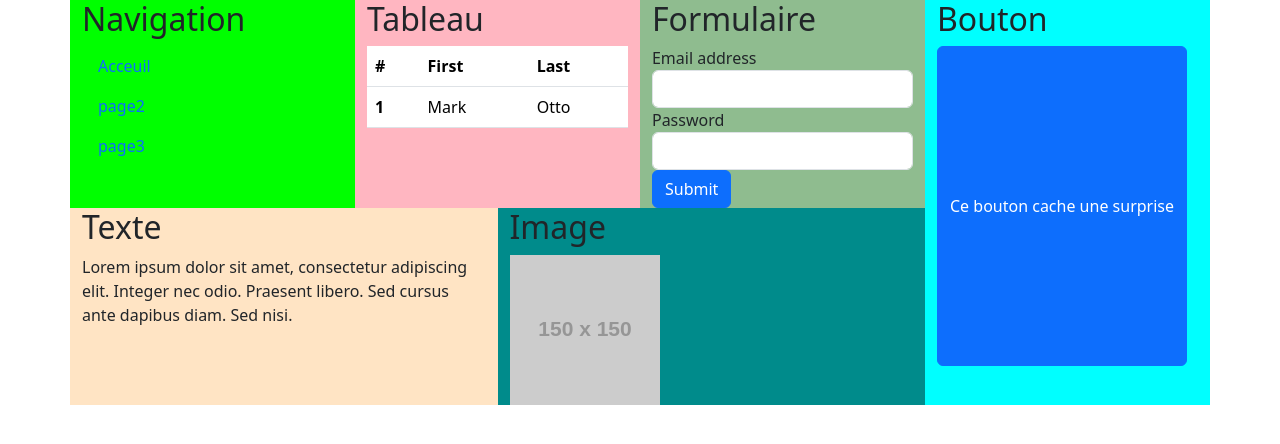
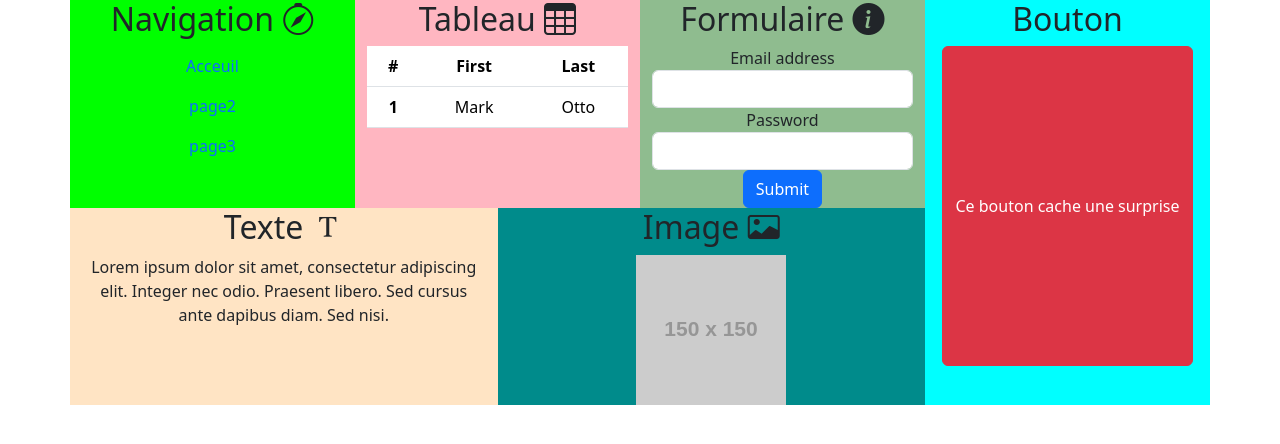
Before and after one commit to luidgi-gaudin/tp-bts-SIO, a plain HTML site: page page3.html in a window 1280 px wide. Drawn offline with nearby package versions, Linux system fonts and the light colour scheme; placeholder pictures from the web are drawn by us.

Commit message:
TP4 bootstrap components

```diff
--- a/css/style.css
+++ b/css/style.css
@@ -1,5 +1,10 @@
+@import url("https://cdn.jsdelivr.net/npm/bootstrap-icons@1.11.3/font/bootstrap-icons.min.css");
+
 .full button{
     height: 20rem;
     min-height: 20rem;
     max-height: 20rem;
 }
+div{
+    text-align: center;
+}
--- a/page3.html
+++ b/page3.html
@@ -4,6 +4,7 @@
     <head>
         <meta charset="UTF-8">
         <meta name="viewport" content="width=device-width, initial-scale=1.0">
+        <link rel="stylesheet" href="css/style.css">
         <link href="https://cdn.jsdelivr.net/npm/bootstrap@5.3.3/dist/css/bootstrap.min.css" rel="stylesheet"
             integrity="sha384-QWTKZyjpPEjISv5WaRU9OFeRpok6YctnYmDr5pNlyT2bRjXh0JMhjY6hW+ALEwIH" crossorigin="anonymous">
         <title>Ma page</title>
@@ -15,7 +16,7 @@
                 <div class="col-md-9">
                     <div class="row">
                         <div class="col-md-4" style="background-color: lime;">
-                            <h2>Navigation</h2>
+                            <h2>Navigation <i class="bi bi-compass"></i></h2>
                             <ul class="nav flex-column">
                                 <li class="nav-item">
                                     <a class="nav-link active" href="index.html">Acceuil</a>
@@ -29,7 +30,7 @@
                             </ul>
                         </div>
                         <div class="col-md-4" style="background-color: lightpink;">
-                            <h2>Tableau</h2>
+                            <h2>Tableau <i class="bi bi-table"></i></h2>
                             <table class="table">
                                 <thead>
                                     <tr>
@@ -48,7 +49,7 @@
                             </table>
                         </div>
                         <div class="col-md-4" style="background-color: darkseagreen;">
-                            <h2>Formulaire</h2>
+                            <h2>Formulaire <i class="bi bi-info-circle-fill"></i></h2>
                             <form>
                                 <div class="form-group">
                                     <label for="exampleInputEmail1">Email address</label>
@@ -65,19 +66,19 @@
                     </div>
                     <div class="row">
                         <div class="col-md-6" style="background-color: bisque;">
-                            <h2>Texte</h2>
+                            <h2>Texte <i class="bi bi-fonts"></i></h2>
                             <p>Lorem ipsum dolor sit amet, consectetur adipiscing elit. Integer nec odio. Praesent libero. Sed
                                 cursus ante dapibus diam. Sed nisi.</p>
                         </div>
                         <div class="col-md-6" style="background-color: darkcyan;">
-                            <h2>Image</h2>
+                            <h2>Image <i class="bi bi-card-image"></i></h2>
                             <img src="https://via.placeholder.com/150" alt="Placeholder image">
                         </div>
                     </div>
                 </div>
                 <div class="col-md-3 full" style="background-color: aqua;">
                     <h2>Bouton</h2>
-                    <button onclick="alert('🏴‍☠️ VOUS AVEZ ETE PIRATER 🏴‍☠️');rickroll();" type="button" class="btn btn-primary" style="height: 20rem;
+                    <button onclick="alert('🏴‍☠️ VOUS AVEZ ETE PIRATER 🏴‍☠️');rickroll();" type="button" class="btn btn-danger" style="height: 20rem;
     min-height: 20rem;
     max-height: 20rem;">Ce bouton cache une surprise</button>
                 </div>
```
Also changed, not shown: page2.html (+1 -1 lines).
